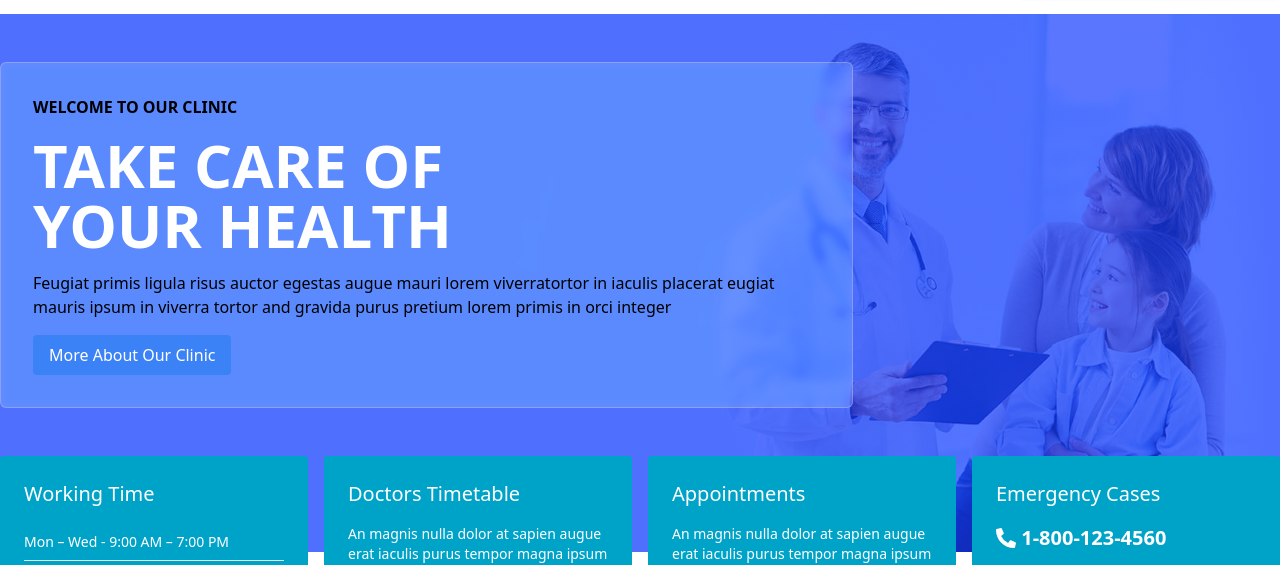
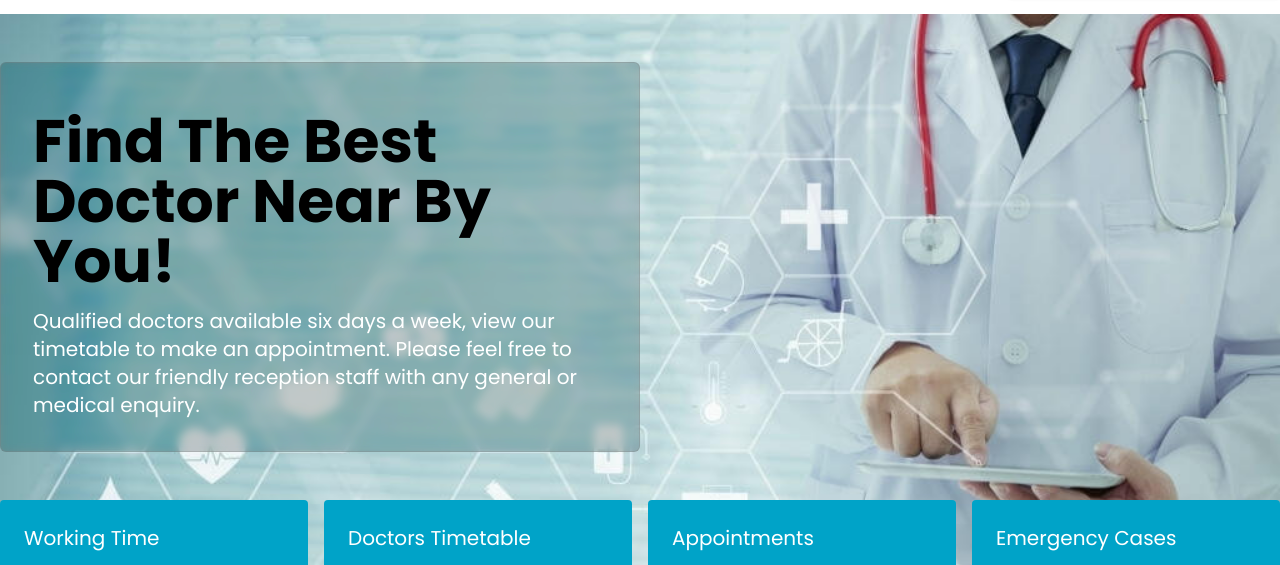
Before and after one commit to ibnumahtab/ibnu-medical, a React (Create React App) app: page / in a window 1280 px wide. Shown: the part 241-806 px from the top of the page. Built offline with nearby package versions, Linux system fonts and the light colour scheme; no server answers.

Commit message:
Hero Section Complete

```diff
--- a/src/App.css
+++ b/src/App.css
@@ -1,3 +1,7 @@
+@import url('https://fonts.googleapis.com/css2?family=Poppins:wght@400;700&display=swap');
+body {
+    font-family: 'Poppins', sans-serif;
+}
 .primary-color {
     color: #004861;
 }
@@ -11,8 +15,8 @@
     background-color: rgba(0, 0, 0, 0.7);
 }
 .glass-effect {
-    backdrop-filter: blur(5px) saturate(181%);
-    -webkit-backdrop-filter: blur(5px) saturate(181%);
-    background-color: rgb(255, 255, 255, 0.2);
-    border: 1px solid rgba(209, 213, 219, 0.3);
+    backdrop-filter: blur(5px) saturate(180%);
+    -webkit-backdrop-filter: blur(5px) saturate(180%);
+    background-color: #00000033;
+    border: 1px solid #8080804d;
 }
--- a/src/components/HeroSection/HeroSection.js
+++ b/src/components/HeroSection/HeroSection.js
@@ -1,33 +1,29 @@
 import React from 'react';
-import HeroBg from '../../img/hero-bg.jpg'
+import HeroBg from '../../img/hero-bg.jpg';
 
 const HeroSection = () => {
     return (
         <div
-            className='overflow-hidden'
+            className="overflow-hidden"
             style={{
-                background: `linear-gradient(rgba(20, 60, 255, 0.7), rgb(20, 60, 255, 0.7)),url(${HeroBg})`,
+                background: `url(${HeroBg})`,
+                backgroundRepeat: 'no-repeat',
                 backgroundAttachment: 'fixed',
-                backgroundSize: "cover",
+                backgroundSize: 'cover',
             }}
         >
-            <div className='container mx-auto pb-24'>
-                <div className='w-2/3'>
-                    <div className='glass-effect rounded-md my-12 p-8'>
-                        <h2 className='text-black font-semibold'>WELCOME TO OUR CLINIC</h2>
-                        <h1 className='text-6xl text-white font-semibold my-4'>
-                            TAKE CARE OF <br />
-                            YOUR HEALTH
+            <div className="container mx-auto pb-24">
+                <div className="w-2/4">
+                    <div className="glass-effect rounded-md my-12 p-8">
+                        <h1 className="text-6xl text-black font-semibold my-4">
+                            Find The Best Doctor Near By You!
                         </h1>
-                        <p>
-                            Feugiat primis ligula risus auctor egestas augue
-                            mauri lorem viverratortor in iaculis placerat eugiat
-                            mauris ipsum in viverra tortor and gravida purus
-                            pretium lorem primis in orci integer
+                        <p className="text-white text-xl leading-7">
+                            Qualified doctors available six days a week, view
+                            our timetable to make an appointment. Please feel
+                            free to contact our friendly reception staff with
+                            any general or medical enquiry.
                         </p>
-                        <button className='bg-blue-500 px-4 text-white py-2 mt-4 rounded'>
-                            More About Our Clinic
-                        </button>
                     </div>
                 </div>
             </div>
```
Also changed, not shown: src/img/hero-bg.jpg.
